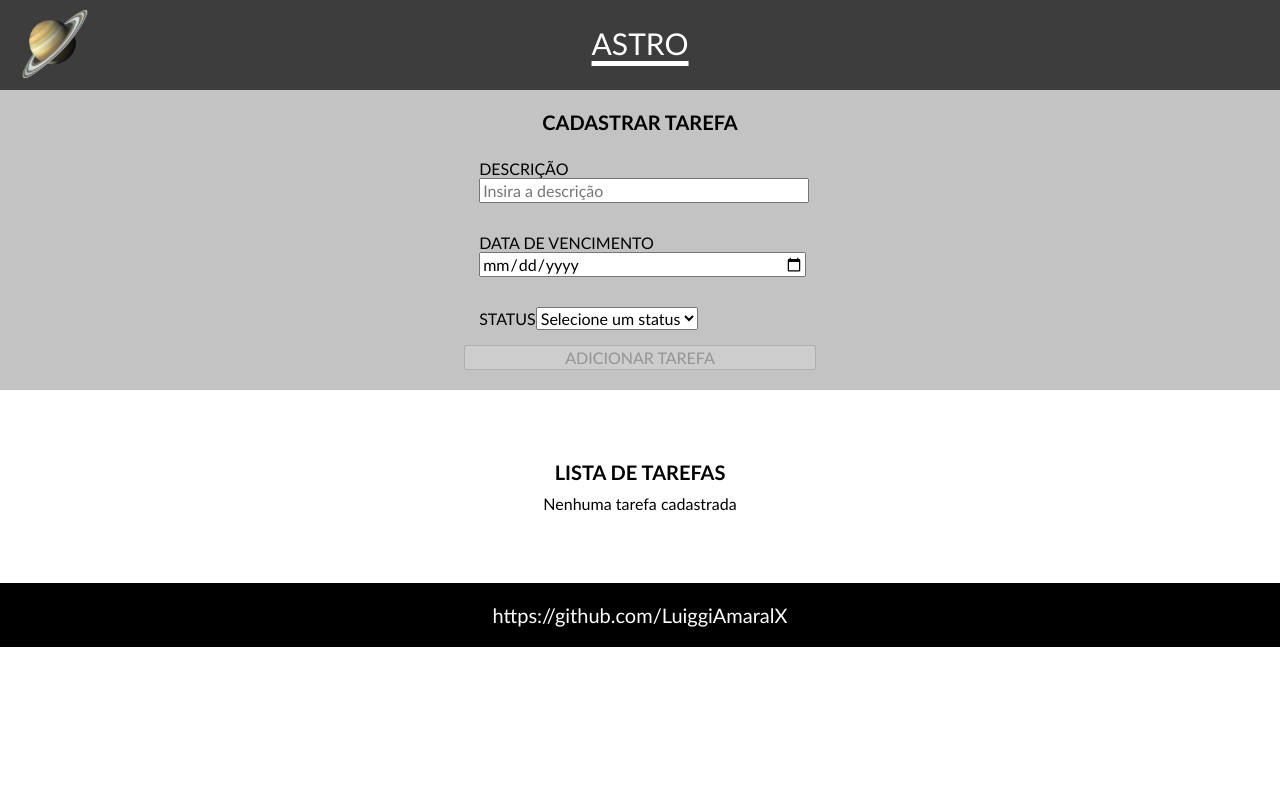
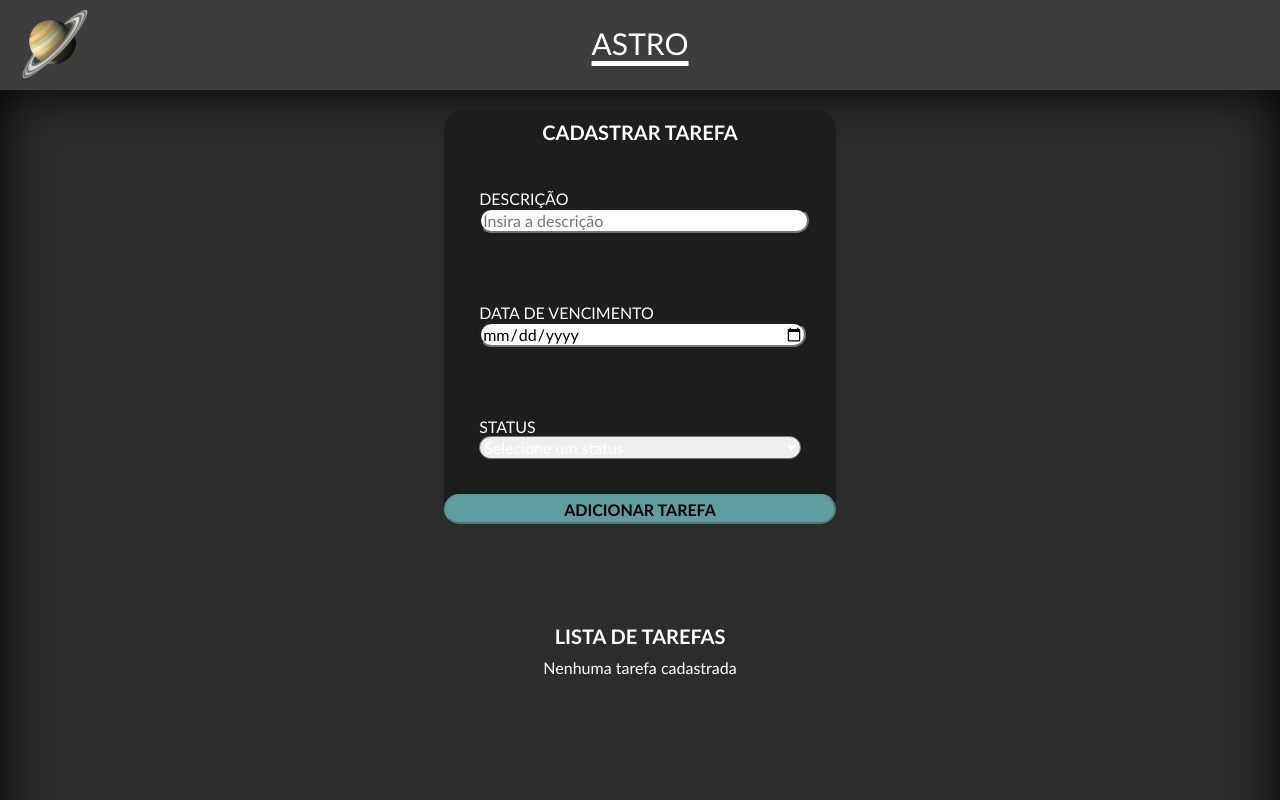
Before and after one commit to LuiggiAmaralX/astro-pages, an Angular app: page /crud in a window 1280 px wide. Shown: the top 800 px of the page. Built offline with nearby package versions, Linux system fonts and the light colour scheme.

Commit message:
update-css

```diff
--- a/src/app/components/crud/crud.css
+++ b/src/app/components/crud/crud.css
@@ -1,6 +1,14 @@
 * {
   font-family: "Gill Sans", "Gill Sans MT", Calibri, "Trebuchet MS", sans-serif;
   font-size: 16px;
+  color: white;
+}
+
+main {
+  width: 100%;
+  height: 100vh;
+  background-color: #2c2c2c;
+  box-shadow: inset 0px 0px 50px rgb(0, 0, 0);
 }
 
 .form-container {
@@ -10,7 +18,13 @@
   flex-direction: column;
   justify-content: center;
   align-items: center;
-  background-color: rgb(196, 195, 195);
+  /*background-color: rgb(196, 195, 195);*/
+}
+
+.form-container form {
+  background-color: rgb(29, 29, 29);
+  border-radius: 20px;
+  color: white;
 }
 
 .form-container h1,
@@ -19,17 +33,20 @@ h2 {
   align-items: center;
   display: flex;
   font-size: 20px;
-  margin-bottom: 10px;
+  padding: 10px;
+  color: rgb(255, 255, 255);
 }
 
 .form-group {
-  padding: 15px;
+  padding: 35px;
 }
 
 .form-group input,
 button {
   cursor: pointer;
   width: 100%;
+  border-radius: 15px;
+  color: black;
 }
 
 .list-container {
@@ -51,9 +68,20 @@ button {
 }
 
 .list-result table {
+  background-color: rgb(233, 232, 235);
+  padding: 30px;
   width: 70%;
 }
 
-.list-result table th,
-td {
+button {
+  background-color: cadetblue;
+  color: black;
+  font-weight: bolder;
+  height: 30px;
+  border-radius: 15px;
 }
+
+select {
+  width: 100%;
+  border-radius: 15px;
+}
```
